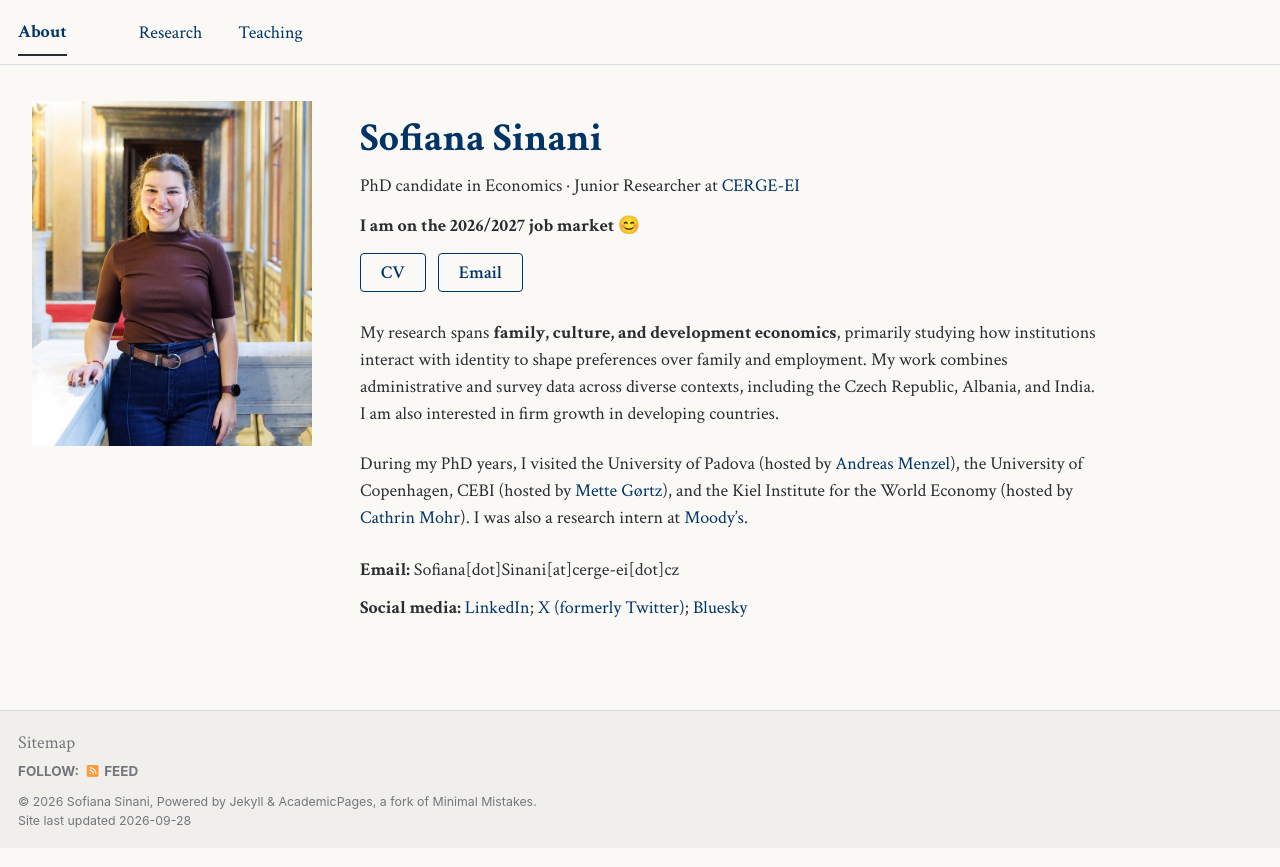
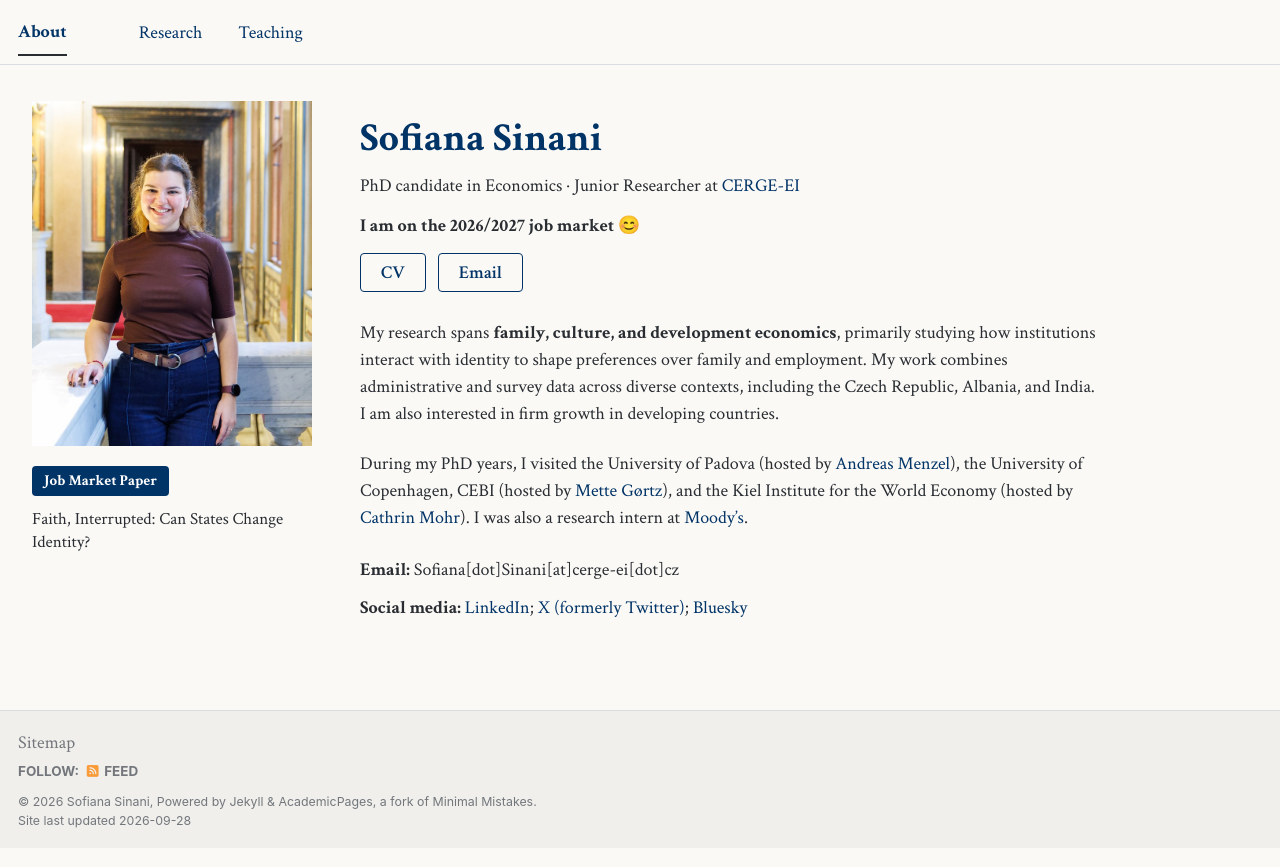
Before and after one commit to sofianasinani/sofianasinani.github.io, a Jekyll site: the page built from _pages/about.md, in a window 1280 px wide. Shown: the top 867 px of the page. Built offline with Jekyll 4.4.1, drawn with Linux system fonts in a browser that asks for light colours; a script bundle is joined from its source files by our own code; library files that are not in the unit come from our copies.

Commit message:
Add homepage paper button beneath portrait

```diff
--- a/_includes/author-profile.html
+++ b/_includes/author-profile.html
@@ -13,6 +13,10 @@
     	<img src="{{ author.avatar | prepend: "/images/" | prepend: base_path }}" class="author__avatar" alt="{{ author.name }}"  fetchpriority="high" />
     {% endif %}
   </div>
+
+  {% if page.url == "/" %}
+  <div class="profile-paper"><a class="jmp-button" href="https://www.dropbox.com/scl/fi/umelmbssl4e4jy5mwjent/Sofiana_JMP.pdf?rlkey=0jyv2ujfcj734q8zrns5lqebj&e=1&dl=0">Job Market Paper</a><p>Faith, Interrupted: Can States Change Identity?</p></div>
+  {% endif %}
 
   <div class="author__content">
     <h3 class="author__name">{{ author.name }}</h3>
```
